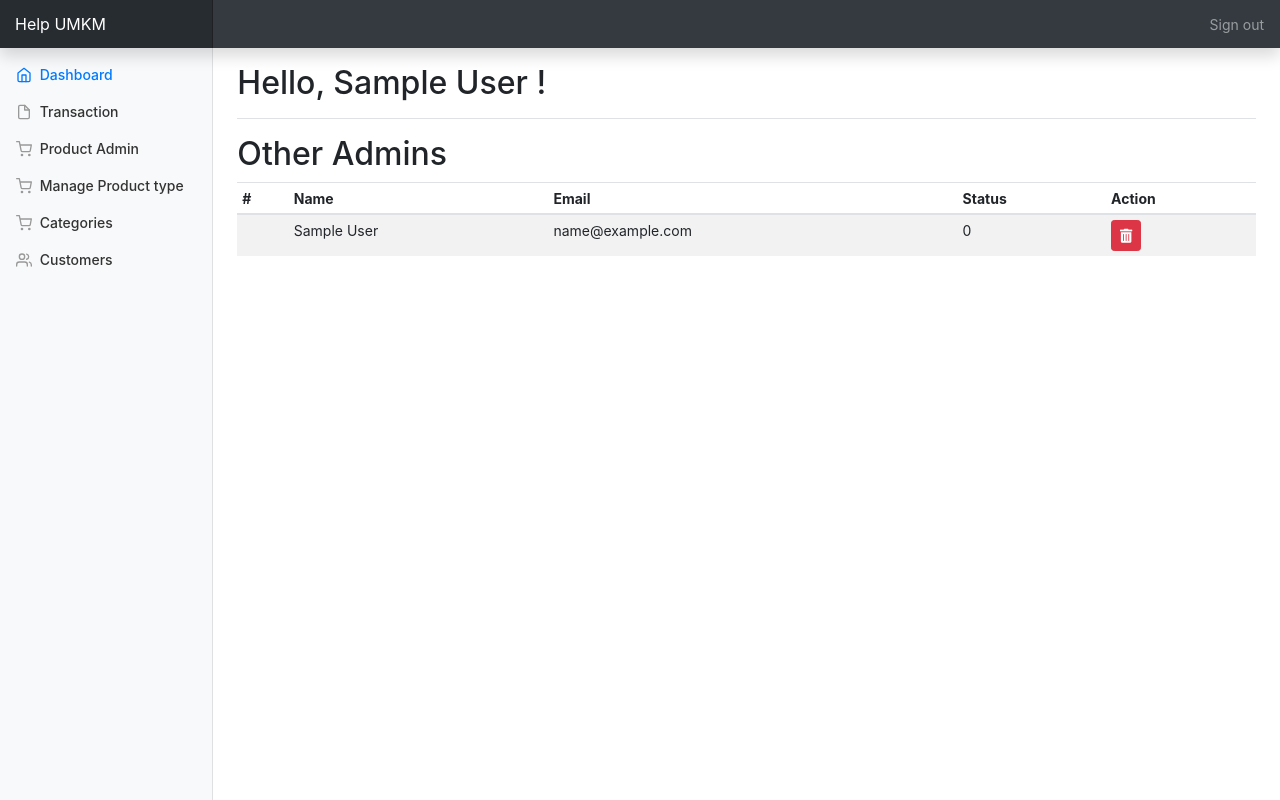
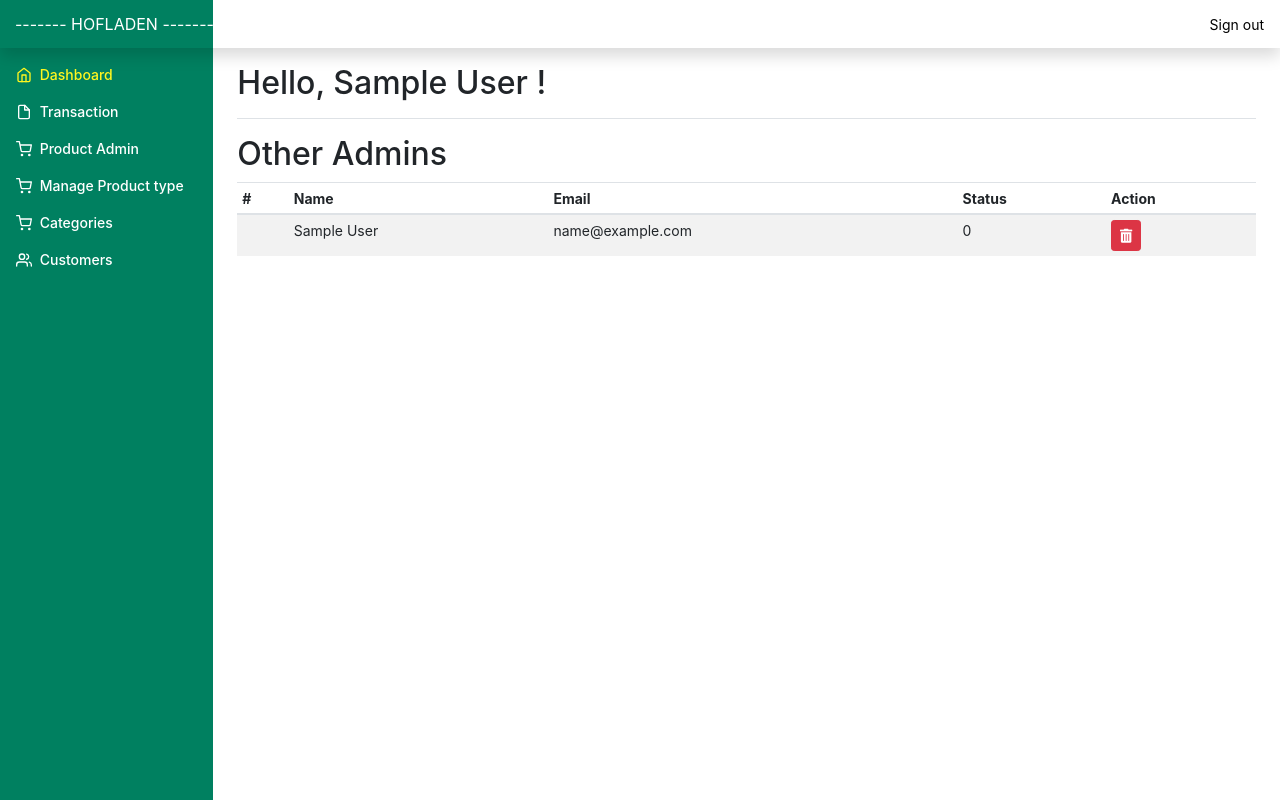
Before and after one commit to zulhamf11/ProjectDB, a PHP site: page /ProjectDB/admin/index.php in a window 1280 px wide. Run offline with PHP 8.4, Linux system fonts and the light colour scheme; the visitor is signed in with stand-in values (Sample User, id 1); some libraries are stand-ins or nearby versions.

Commit message:
Add files via upload

```diff
--- a/ProjectDB/admin/templates/navbar.php
+++ b/ProjectDB/admin/templates/navbar.php
@@ -1,5 +1,5 @@
- <nav class="navbar navbar-dark fixed-top bg-dark flex-md-nowrap p-0 shadow">
-  <a class="navbar-brand col-sm-3 col-md-2 mr-0" href="#">Help UMKM</a>
+ <nav class="navbar navbar-dark fixed-top flex-md-nowrap p-0 shadow">
+  <a class="navbar-brand col-sm-3 col-md-2 mr-0" href="#">------- HOFLADEN -------</a>
   <!-- <input class="form-control form-control-dark w-100" type="text" placeholder="Search" aria-label="Search"> -->
   <ul class="navbar-nav px-3">
     <li class="nav-item text-nowrap">
--- a/ProjectDB/admin/templates/top.php
+++ b/ProjectDB/admin/templates/top.php
@@ -37,7 +37,7 @@
       }
     </style>
     <!-- Custom styles for this template -->
-    <link href="./css/dashboards.css" rel="stylesheet">
+    <link href="./css/dashboardss.css" rel="stylesheet">
   </head>
 
  <body>
```
